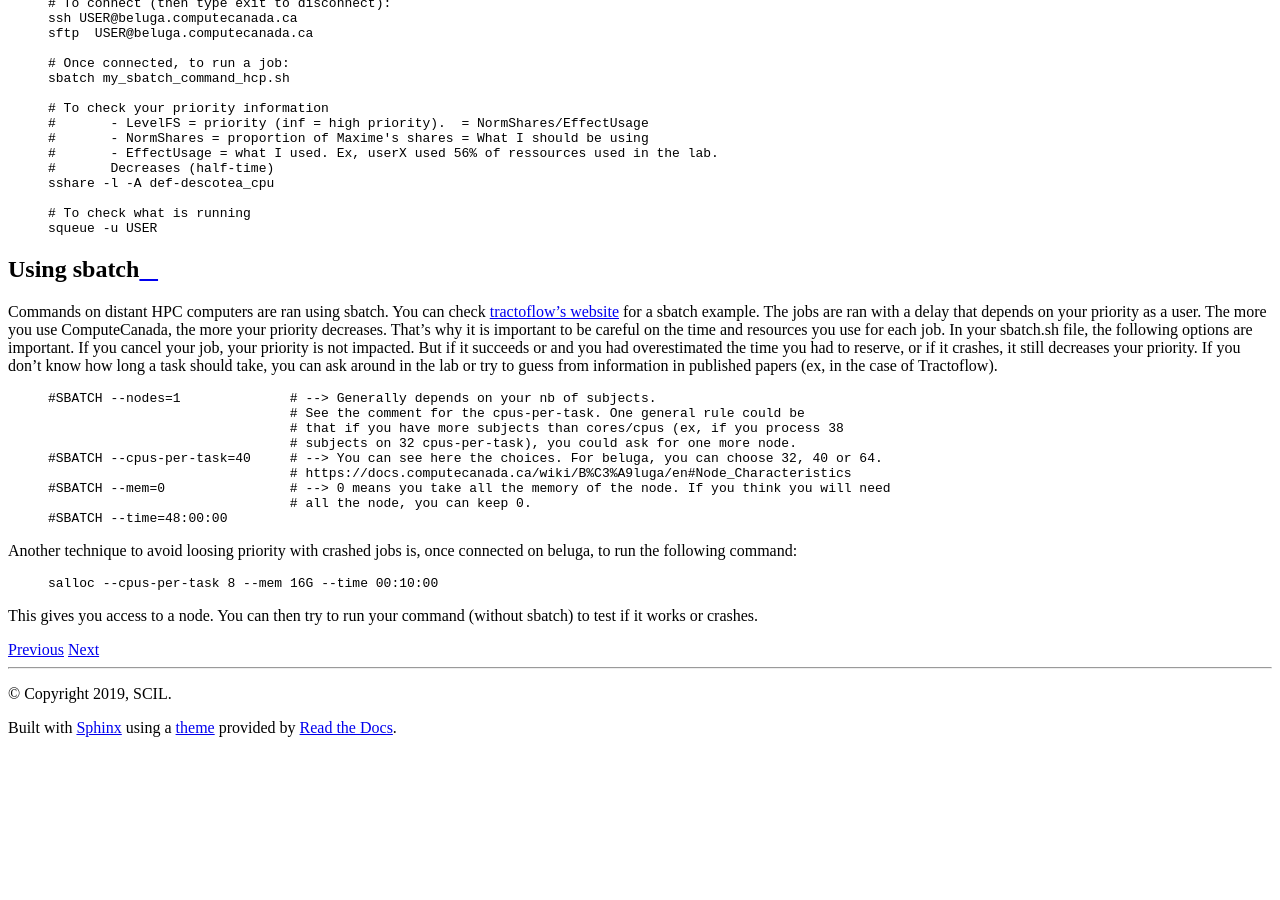
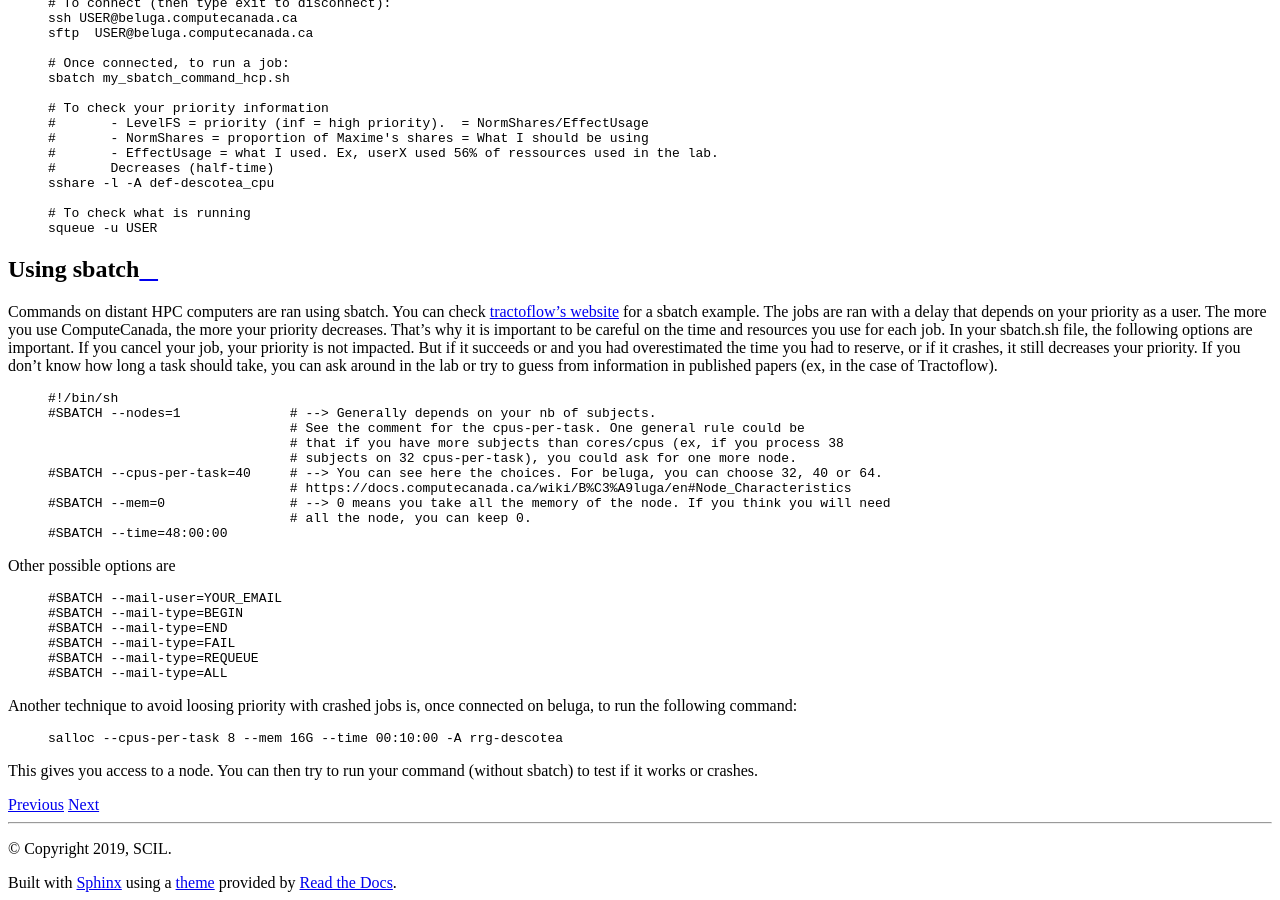
Before and after one commit to scilus/scil-documentation, a Sphinx documentation site: the page built from source/heavy/computing.rst, in a window 1280 px wide and 900 px high, scrolled down 2592 px. Built offline with Sphinx 7.4.7 and the Read the Docs theme 2.0.0, drawn with Linux system fonts in a browser that asks for light colours; before the commit the page ends 3337 px from its top, so only the background shows below that.

Commit message:
Update computing.rst

```diff
--- a/source/heavy/computing.rst
+++ b/source/heavy/computing.rst
@@ -113,6 +113,7 @@ Commands on distant HPC computers are ran using sbatch. You can check `tractoflo
 
     .. code-block:: bash
 
+        #!/bin/sh
         #SBATCH --nodes=1              # --> Generally depends on your nb of subjects.
                                        # See the comment for the cpus-per-task. One general rule could be
                                        # that if you have more subjects than cores/cpus (ex, if you process 38
@@ -123,10 +124,21 @@ Commands on distant HPC computers are ran using sbatch. You can check `tractoflo
                                        # all the node, you can keep 0.
         #SBATCH --time=48:00:00
 
+Other possible options are
+
+    .. code-block:: bash
+
+        #SBATCH --mail-user=YOUR_EMAIL
+        #SBATCH --mail-type=BEGIN
+        #SBATCH --mail-type=END
+        #SBATCH --mail-type=FAIL
+        #SBATCH --mail-type=REQUEUE
+        #SBATCH --mail-type=ALL
+
 Another technique to avoid loosing priority with crashed jobs is, once connected on beluga, to run the following command:
 
     .. code-block:: bash
 
-        salloc --cpus-per-task 8 --mem 16G --time 00:10:00
+        salloc --cpus-per-task 8 --mem 16G --time 00:10:00 -A rrg-descotea
 
 This gives you access to a node. You can then try to run your command (without sbatch) to test if it works or crashes.
```
